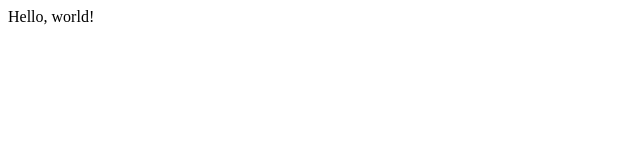
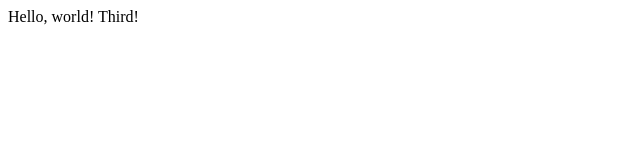
Before and after one commit to Evgen-Krasnenkov/my-project, a plain HTML site: page index.html in a window 1280 px wide. Shown: the full height of the page, 0-640 px from the left. Drawn offline with Linux system fonts and the light colour scheme.

Commit message:
third commin

```diff
--- a/index.html
+++ b/index.html
@@ -8,6 +8,7 @@
 </head>
 <body>
     Hello, world!
+    Third!
 
 </body>
 </html>
```
